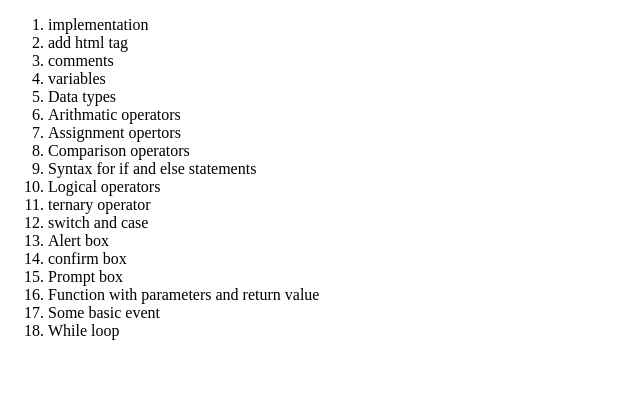
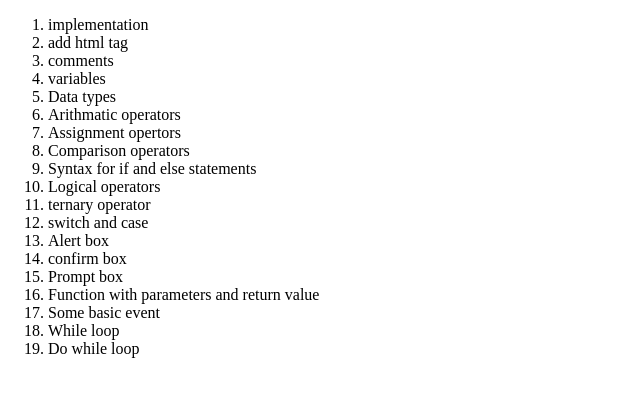
Before and after one commit to SalamChhipa/course--JavaScript-Intro, a plain HTML site: page index.html in a window 1280 px wide. Shown: the whole page, without its empty margins (0-640 px from the left). Drawn offline with Linux system fonts and the light colour scheme.

Commit message:
index updated

```diff
--- a/index.html
+++ b/index.html
@@ -26,6 +26,7 @@
         <li>Function with parameters and return value</li>
         <li>Some basic event</li>
         <li>While loop</li>
+        <li>Do while loop</li>
     </ol>
 
 </body>
```
